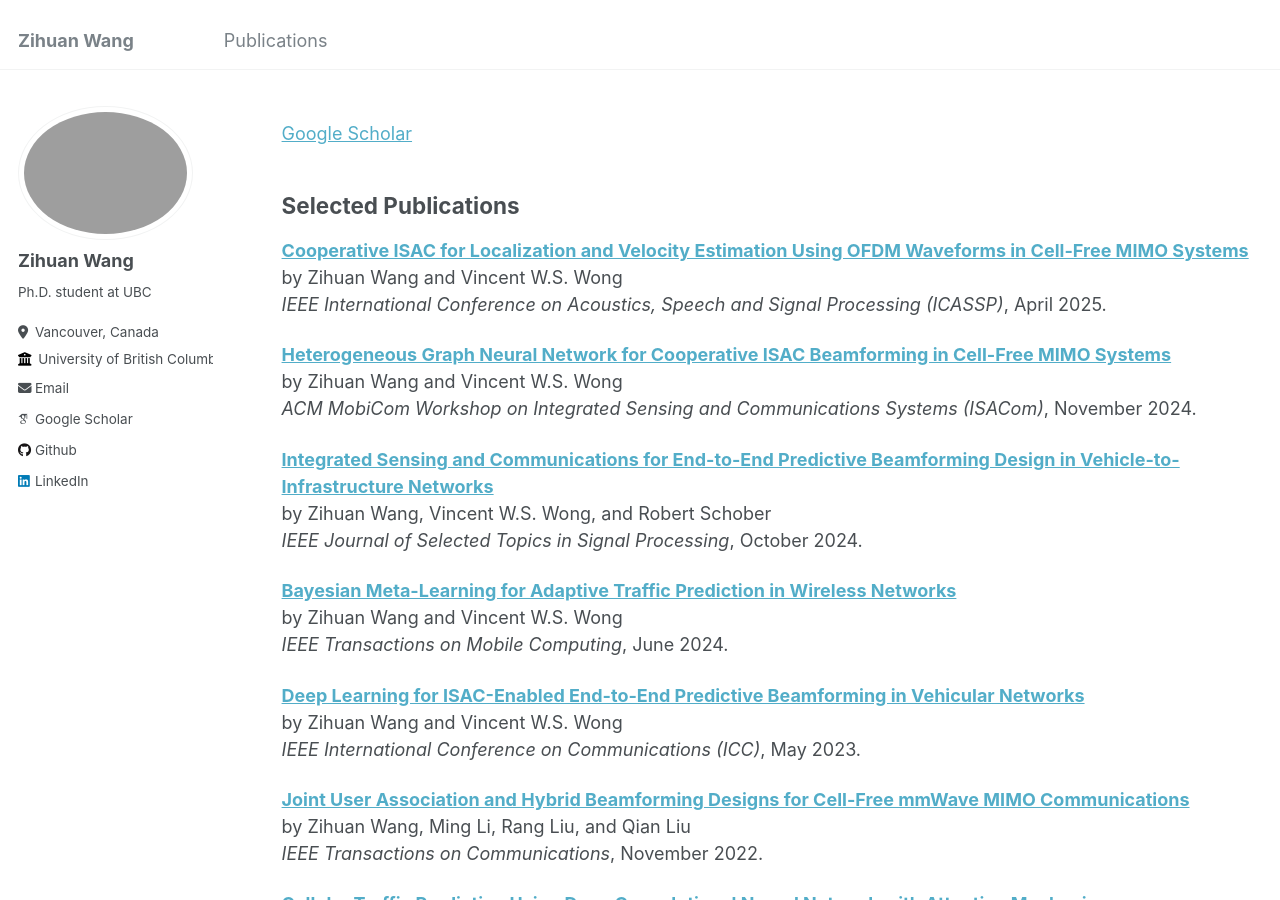
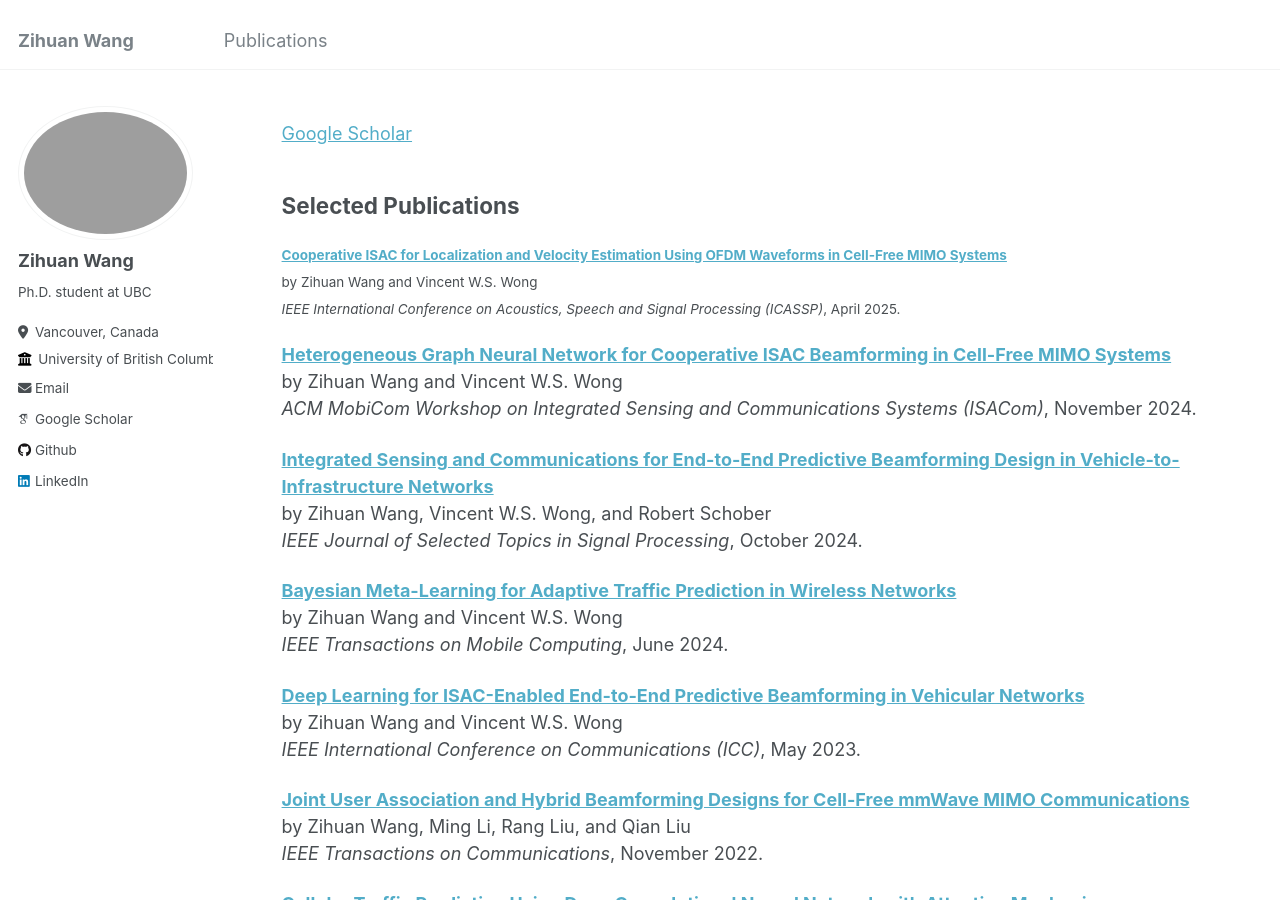
Before and after one commit to zihuanwang/zihuanwang.github.io, a Jekyll site: the page built from _pages/publications.md, in a window 1280 px wide and 900 px high. Built offline with Jekyll 4.4.1, drawn with Linux system fonts in a browser that asks for light colours; some web fonts are replaced.

Commit message:
Update publications.md

```diff
--- a/_pages/publications.md
+++ b/_pages/publications.md
@@ -13,6 +13,7 @@ author_profile: true
 Selected Publications
 ---
 
+<sub>
 [**Cooperative ISAC for Localization and Velocity Estimation Using OFDM Waveforms in Cell-Free MIMO Systems**](http://zihuanwang.github.io/files/WW-ICASSP-2025.pdf)<br>
 by Zihuan Wang and Vincent W.S. Wong <br>
 *IEEE International Conference on Acoustics, Speech and Signal Processing (ICASSP)*, April 2025.
@@ -76,3 +77,4 @@ by Zihuan Wang, Ming Li, Hongyu Li, and Qian Liu <br>
 [**Iterative Hybrid Precoder and Combiner Design for mmWave Multiuser MIMO Systems**](http://zihuanwang.github.io/files/Iterative_Hybrid_Precoder_and_Combiner_Design_for_mmWave_Multiuser_MIMO_Systems.pdf)<br>
 by Zihuan Wang, Ming Li, Xiaowen Tian, and Qian Liu <br>
 *IEEE Communications Letters*, July 2017.
+<sub>
```
